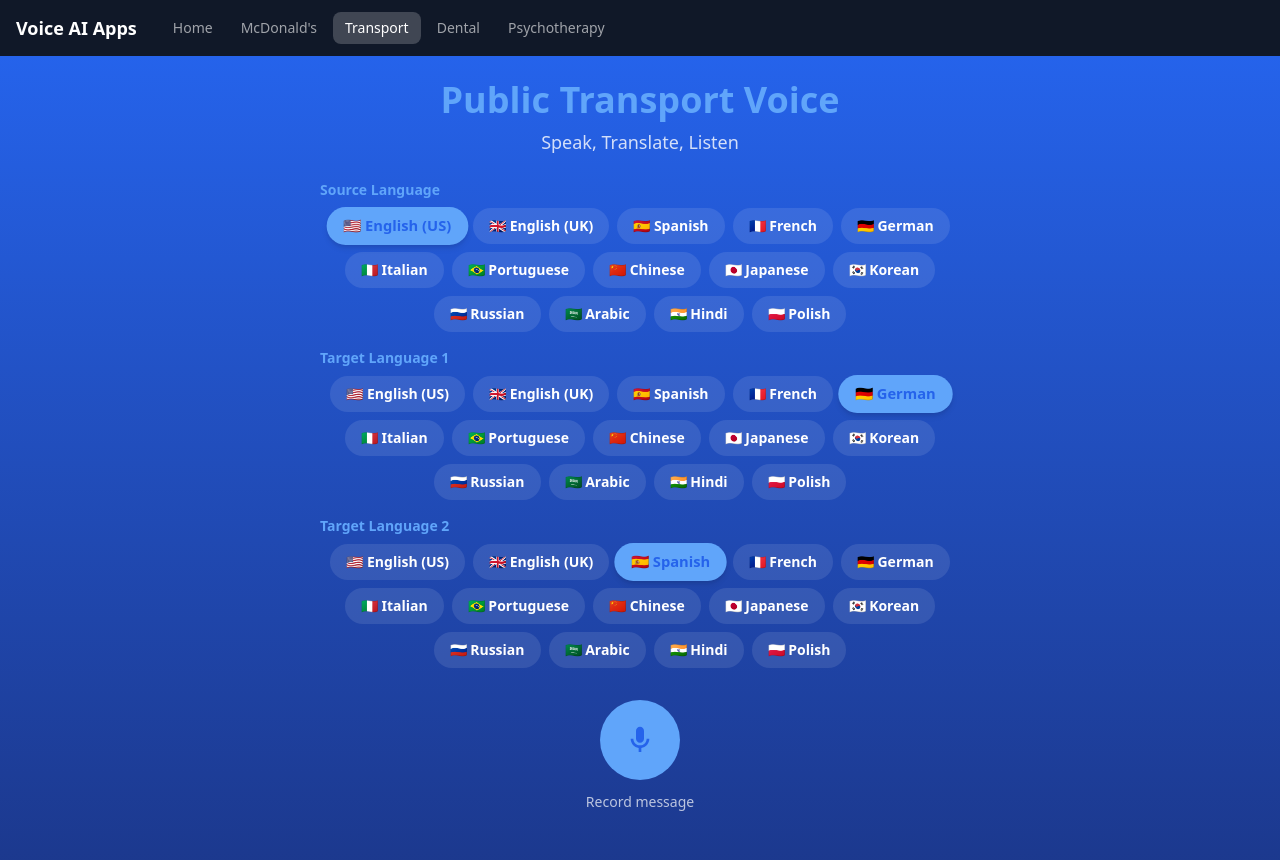
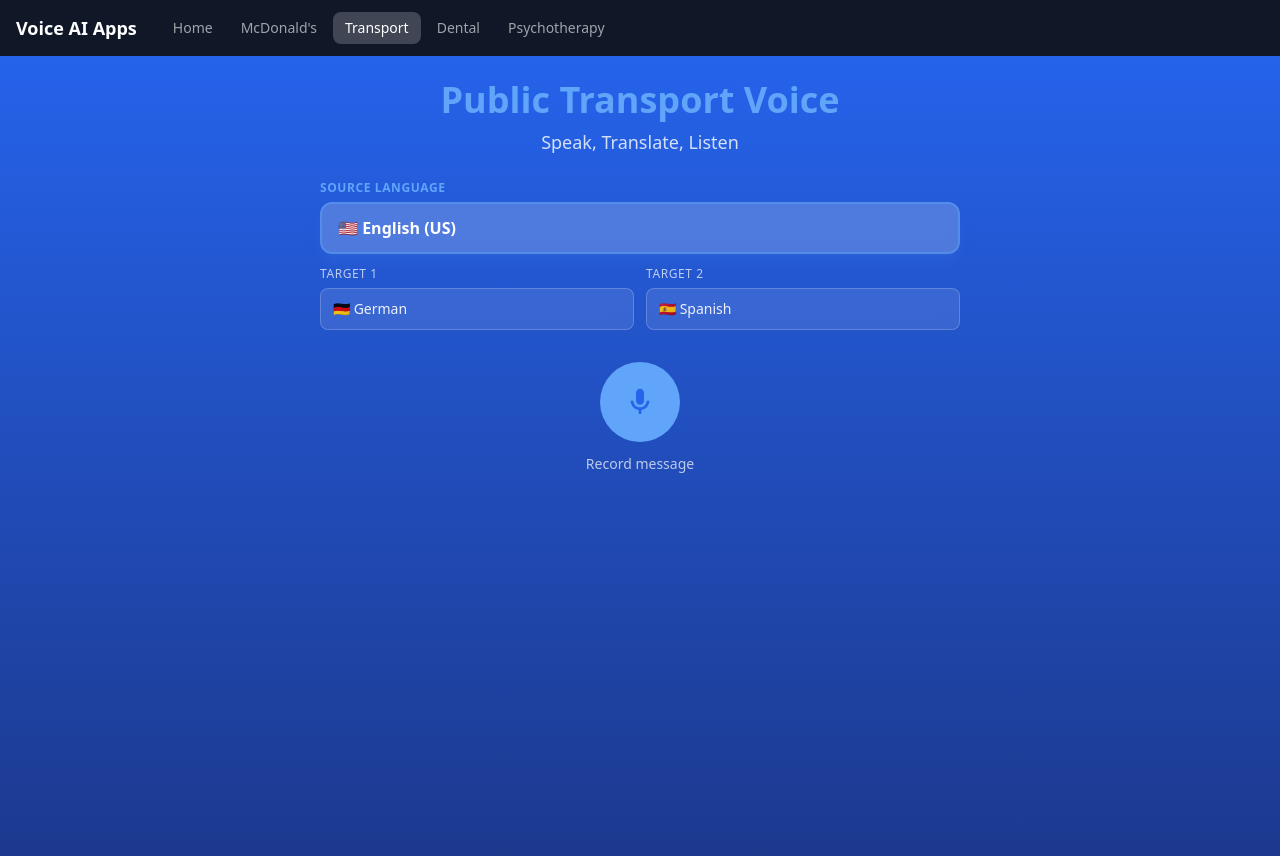
Before and after one commit to Daniel-Sedlacek/awesome-voice-ai-apps, a Vue app in the folder frontend/: page /transport in a window 1280 px wide. Built offline with nearby package versions, Linux system fonts and the light colour scheme.

Commit message:
refactor: Replace LanguageSelector component with native select elements for source and target languages, improving UI consistency and accessibility in the Transport application.

```diff
--- a/frontend/src/apps/transport/TransportApp.vue
+++ b/frontend/src/apps/transport/TransportApp.vue
@@ -2,7 +2,6 @@
 import { ref, watch, nextTick } from 'vue'
 import { useAudioRecording } from '@/shared/composables/useAudioRecording'
 import { useTranslation } from './composables/useTranslation'
-import LanguageSelector from '@/shared/components/LanguageSelector.vue'
 import AudioRecorder from '@/shared/components/AudioRecorder.vue'
 import TranslationResult from './components/TranslationResult.vue'
 
@@ -68,30 +67,41 @@ function onSegmentPlayed(index) {
 
     <div class="max-w-2xl mx-auto px-4 pb-12 space-y-8">
       <!-- Language selectors -->
-      <div class="space-y-4">
+      <div class="space-y-3">
         <div>
-          <label class="text-transport-light text-sm font-semibold mb-2 block">Source Language</label>
-          <LanguageSelector
+          <label class="text-transport-light text-xs font-semibold uppercase tracking-wider mb-1.5 block">Source Language</label>
+          <select
             v-model="sourceLocale"
-            :languages="languages"
-            active-class="bg-transport-light text-transport-blue shadow-md scale-105"
-          />
+            class="w-full px-4 py-3 rounded-xl bg-white/20 text-white text-base font-semibold border-2 border-transport-light/40 shadow-lg shadow-transport-light/10 backdrop-blur-sm appearance-none cursor-pointer focus:outline-none focus:border-transport-light focus:ring-2 focus:ring-transport-light/30 transition-all"
+          >
+            <option v-for="lang in languages" :key="lang.code" :value="lang.code" class="text-gray-900">
+              {{ lang.flag }} {{ lang.label }}
+            </option>
+          </select>
         </div>
-        <div>
-          <label class="text-transport-light text-sm font-semibold mb-2 block">Target Language 1</label>
-          <LanguageSelector
-            v-model="targetLocale1"
-            :languages="languages"
-            active-class="bg-transport-light text-transport-blue shadow-md scale-105"
-          />
-        </div>
-        <div>
-          <label class="text-transport-light text-sm font-semibold mb-2 block">Target Language 2</label>
-          <LanguageSelector
-            v-model="targetLocale2"
-            :languages="languages"
-            active-class="bg-transport-light text-transport-blue shadow-md scale-105"
-          />
+        <div class="grid grid-cols-2 gap-3">
+          <div>
+            <label class="text-white/70 text-xs font-medium uppercase tracking-wider mb-1.5 block">Target 1</label>
+            <select
+              v-model="targetLocale1"
+              class="w-full px-3 py-2.5 rounded-lg bg-white/10 text-white/90 text-sm border border-white/20 backdrop-blur-sm appearance-none cursor-pointer focus:outline-none focus:border-transport-light/60 focus:ring-2 focus:ring-transport-light/20 transition-all"
+            >
+              <option v-for="lang in languages" :key="lang.code" :value="lang.code" class="text-gray-900">
+                {{ lang.flag }} {{ lang.label }}
+              </option>
+            </select>
+          </div>
+          <div>
+            <label class="text-white/70 text-xs font-medium uppercase tracking-wider mb-1.5 block">Target 2</label>
+            <select
+              v-model="targetLocale2"
+              class="w-full px-3 py-2.5 rounded-lg bg-white/10 text-white/90 text-sm border border-white/20 backdrop-blur-sm appearance-none cursor-pointer focus:outline-none focus:border-transport-light/60 focus:ring-2 focus:ring-transport-light/20 transition-all"
+            >
+              <option v-for="lang in languages" :key="lang.code" :value="lang.code" class="text-gray-900">
+                {{ lang.flag }} {{ lang.label }}
+              </option>
+            </select>
+          </div>
         </div>
       </div>
 
```
